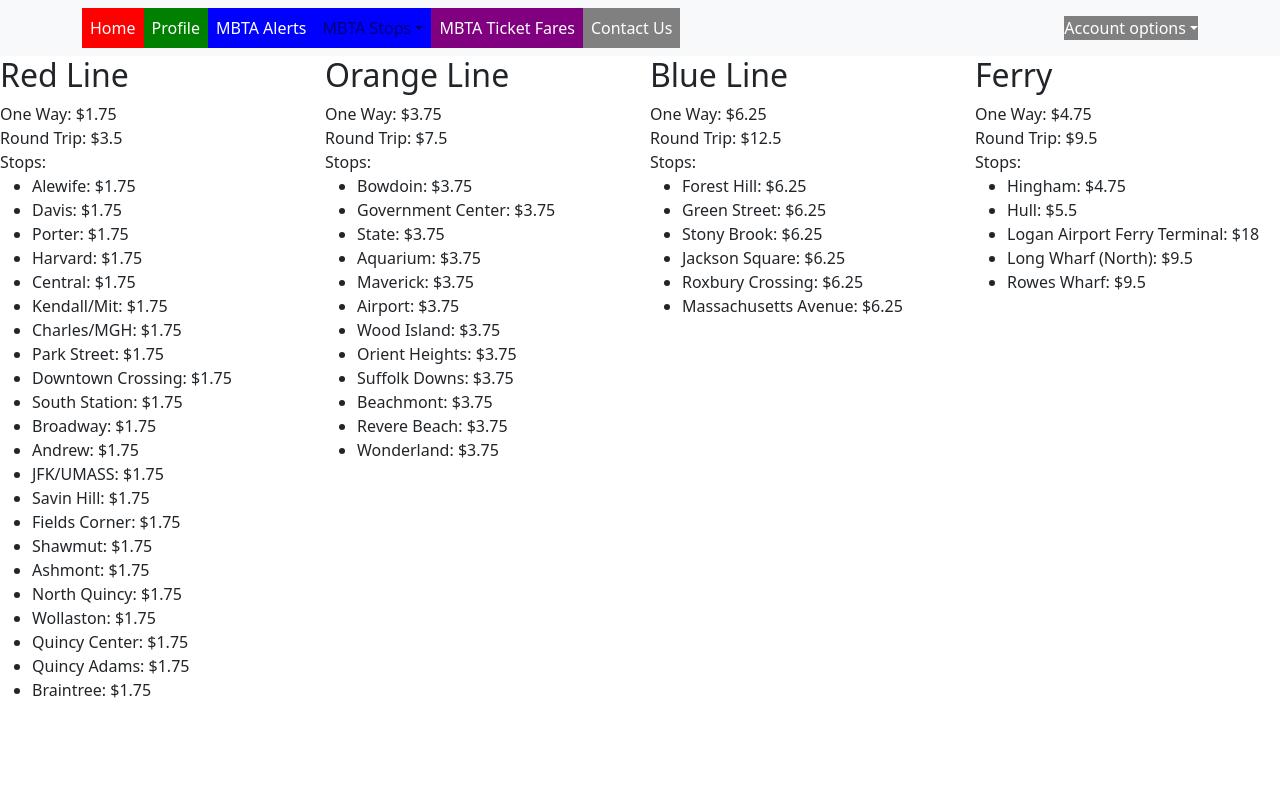
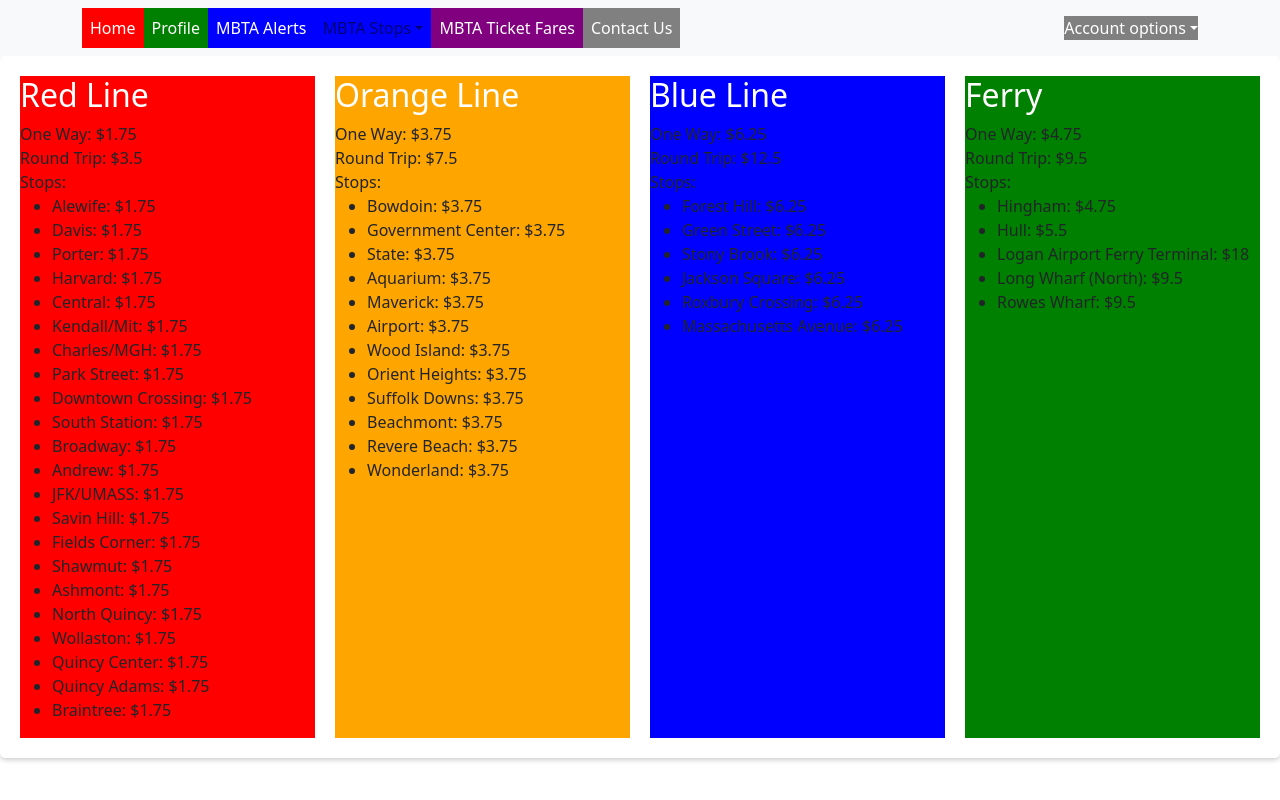
Before and after one commit to conkbonk/csc300-project, a React (Create React App) app in the folder frontend/: page /ticketFares in a window 1280 px wide. Built offline with nearby package versions, Linux system fonts and the light colour scheme.

Commit message:
just messing with the colors

```diff
--- a/frontend/src/components/pages/ticketFares.js
+++ b/frontend/src/components/pages/ticketFares.js
@@ -74,9 +74,16 @@
 };
 const TicketFares = () => {
     return (
-<div style={{ display: 'grid', gridTemplateColumns: '1fr 1fr 1fr 1fr', gridGap: '20px' }}>
-<div>
-<h2>Red Line</h2>
+        <div style={{
+          display: 'grid',
+          gridTemplateColumns: '1fr 1fr 1fr 1fr',
+          gridGap: '20px',
+          padding: '20px',
+          borderRadius: '5px',
+          boxShadow: '0 2px 5px rgba(0,0,0,0.2)'
+        }}>
+          <div style={{ backgroundColor: 'red' }}>
+            <h2 style={{ color: 'white' }}>Red Line</h2>
             <div>One Way: ${ticketFares.bus.oneWay}</div>
             <div>Round Trip: ${ticketFares.bus.roundTrip}</div>
             <div>
@@ -90,8 +97,8 @@
               </ul>
             </div>
           </div>
-<div>
-<h2>Orange Line</h2>
+          <div style={{ backgroundColor: 'orange' }}>
+            <h2 style={{ color: 'white' }}>Orange Line</h2>
             <div>One Way: ${ticketFares.subway.oneWay}</div>
             <div>Round Trip: ${ticketFares.subway.roundTrip}</div>
             <div>
@@ -105,8 +112,8 @@
               </ul>
             </div>
           </div>
-<div>
-<h2>Blue Line</h2>
+          <div style={{ backgroundColor: 'blue' }}>
+            <h2 style={{ color: 'white' }}>Blue Line</h2>
             <div>One Way: ${ticketFares.commuterRail.oneWay}</div>
             <div>Round Trip: ${ticketFares.commuterRail.roundTrip}</div>
             <div>
@@ -120,8 +127,8 @@
               </ul>
             </div>
           </div>
-<div>
-<h2>Ferry</h2>
+          <div style={{ backgroundColor: 'green' }}>
+            <h2 style={{ color: 'white' }}>Ferry</h2>
             <div>One Way: ${ticketFares.ferry.oneWay}</div>
             <div>Round Trip: ${ticketFares.ferry.roundTrip}</div>
             <div>
```
Lines whose indentation alone changed are shown as unchanged.
